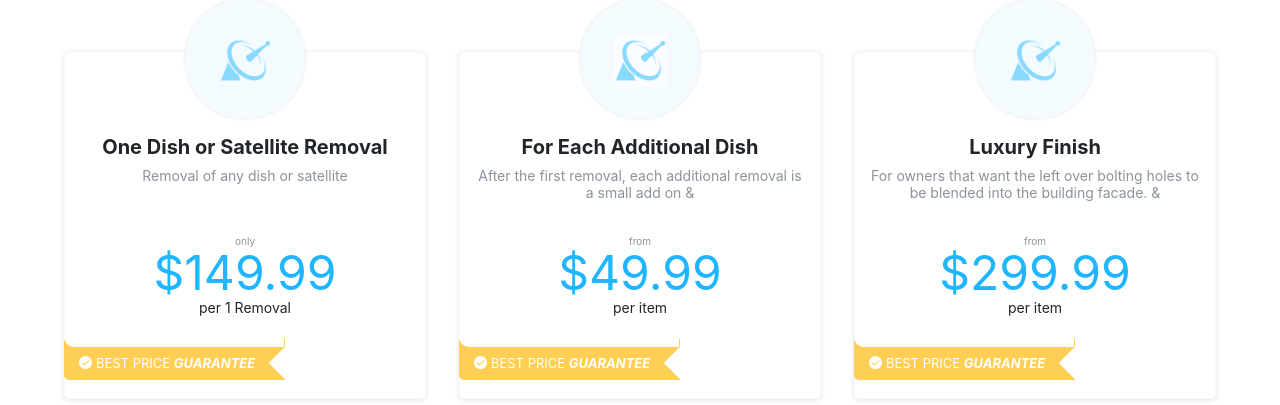
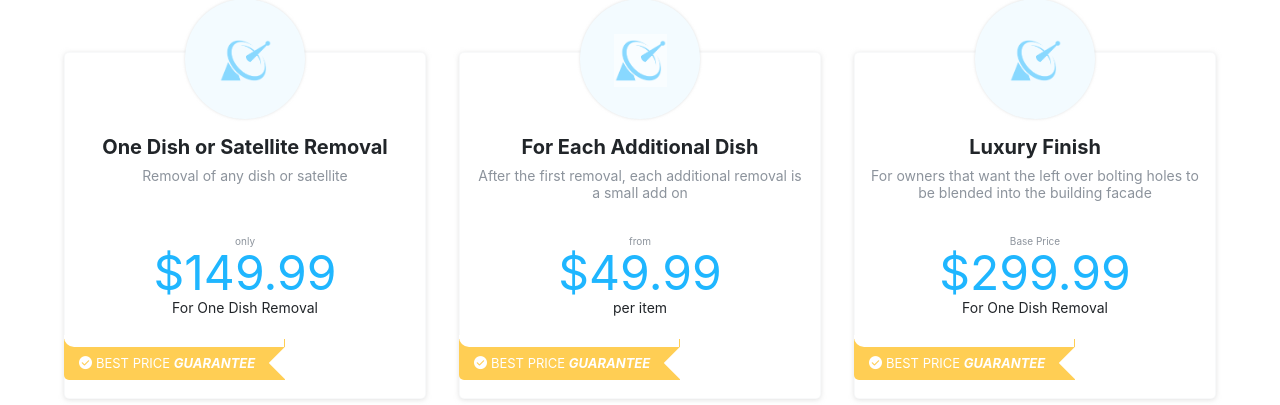
Before and after one commit to nadirhamid/DishWebsite, a Python web app: template chicago_dish_removal/templates/home.html in a window 1280 px wide. Shown: the part 2077-2482 px from the top of the page. Run offline with Jinja, Linux system fonts and the light colour scheme; the template is opened without the code that fills it: most values are stand-ins (such as "Sample title", 1, 10 or a date in 2020); form fields are guessed from the names that the template uses; some libraries are stand-ins or nearby versions.

Commit message:
minor adjustments to price workding

```diff
--- a/chicago_dish_removal/templates/home.html
+++ b/chicago_dish_removal/templates/home.html
@@ -119,7 +119,7 @@
                     <p>Removal of any dish or satellite</p>
                     <div class="landing-what-we-offer__from">only</div>
                     <div class="landing-what-we-offer__price">$149.99</div>
-                    <div class="landing-what-we-offer__unit">per 1 Removal</div>
+                    <div class="landing-what-we-offer__unit">For One Dish Removal</div>
                     <div class="landing-what-we-offer__ribbon"><i class="icon-check-inverted"></i>Best price
                         <strong>guarantee</strong></div>
                 </div>
@@ -127,7 +127,7 @@
                     <div class="landing-what-we-offer__offer-image"><img src="/static/img/Icon.jpg"
                                                                          alt="Service laundry ironed color" /></div>
                     <h4>For Each Additional Dish</h4>
-                    <p>After the first removal, each additional removal is a small add on &amp;</p>
+                    <p>After the first removal, each additional removal is a small add on</p>
                     <div class="landing-what-we-offer__from">from</div>
                     <div class="landing-what-we-offer__price">$49.99</div>
                     <div class="landing-what-we-offer__unit">per item</div>
@@ -139,10 +139,10 @@
                             src="static/img/Icon.png"
                             alt="Chicago Dish Removal Service" /></div>
                     <h4>Luxury Finish</h4>
-                    <p>For owners that want the left over bolting holes to be blended into the building facade. &amp;</p>
-                    <div class="landing-what-we-offer__from">from</div>
+                    <p>For owners that want the left over bolting holes to be blended into the building facade</p>
+                    <div class="landing-what-we-offer__from">Base Price</div>
                     <div class="landing-what-we-offer__price">$299.99</div>
-                    <div class="landing-what-we-offer__unit">per item</div>
+                    <div class="landing-what-we-offer__unit">For One Dish Removal</div>
                     <div class="landing-what-we-offer__ribbon"><i class="icon-check-inverted"></i>Best price
                         <strong>guarantee</strong></div>
                 </div>
```
